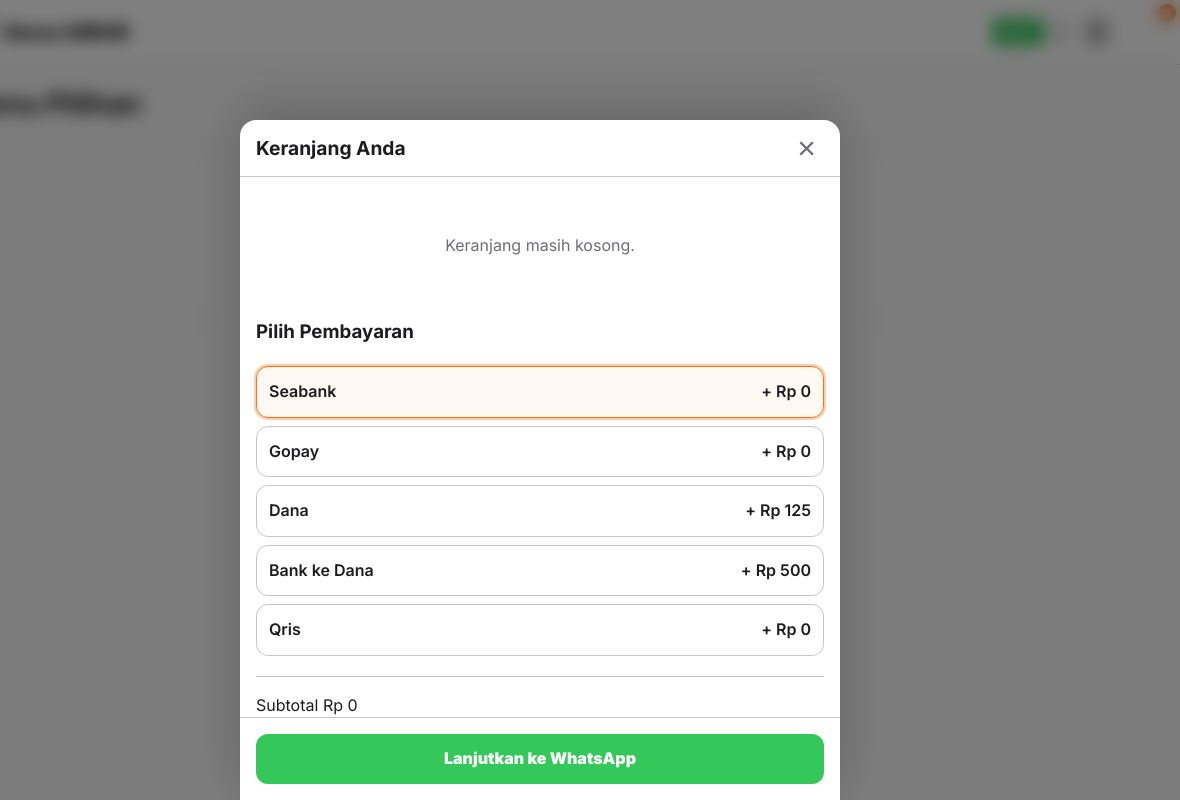
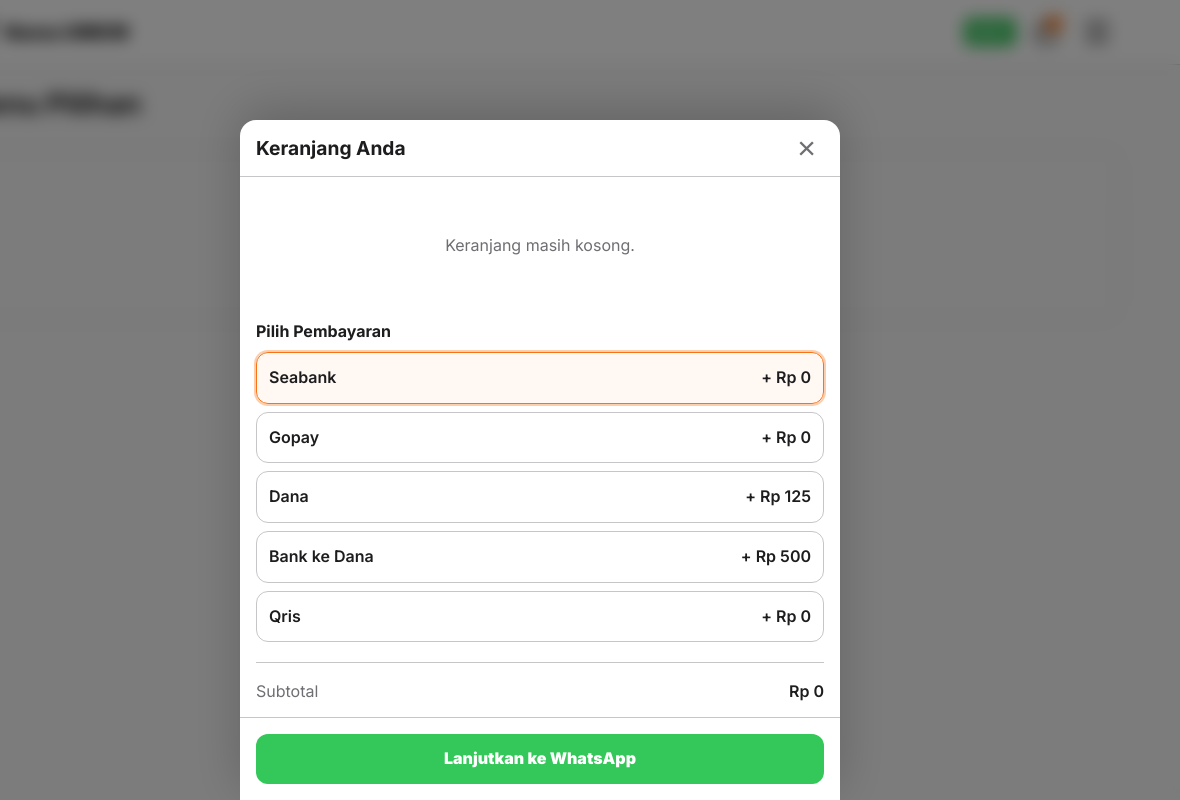
Before and after one commit to dartosugiarto/umkm, a plain HTML site: page index.html in a window 1280 px wide. Both pictures are taken after a click on the button "Keranjang". Shown: the full height of the page, 100-1280 px from the left. Drawn offline with Linux system fonts and the light colour scheme; no server answers.

Commit message:
Update index.html

```diff
--- a/index.html
+++ b/index.html
@@ -25,7 +25,7 @@
       </a>
       <div class="header-actions">
         <div id="headerStatusIndicator" class="status-badge closed">TUTUP</div>
-        <button class.="icon-btn cart-btn" id="cartBtn" type="button" aria-label="Keranjang">
+        <button class="icon-btn cart-btn" id="cartBtn" type="button" aria-label="Keranjang">
           <svg xmlns="http://www.w3.org/2000/svg" fill="none" viewBox="0 0 24 24" stroke-width="2" stroke="currentColor">
             <path stroke-linecap="round" stroke-linejoin="round" d="M15.75 10.5V6a3.75 3.75 0 10-7.5 0v4.5m11.356-1.993l1.263 12c.07.665-.45 1.243-1.119 1.243H4.25a1.125 1.125 0 01-1.12-1.243l1.264-12A1.125 1.125 0 015.513 7.5h12.974c.576 0 1.059.435 1.119 1.007zM8.625 10.5a.375.375 0 11-.75 0 .375.375 0 01.75 0zm7.5 0a.375.375 0 11-.75 0 .375.375 0 01.75 0z" />
           </svg>
@@ -41,7 +41,7 @@
   <aside class="sidebar" id="sidebarNav">
     <nav class="sidebar-nav">
       <a href="#" class="nav-item active" data-page="catalogPage">
-        <div class.="nav-icon">
+        <div class="nav-icon">
           <svg xmlns="http://www.w3.org/2000/svg" fill="none" viewBox="0 0 24 24" stroke-width="1.5" stroke="currentColor">
             <path stroke-linecap="round" stroke-linejoin="round" d="M12 6.042A8.967 8.967 0 006 3.75c-1.052 0-2.062.18-3 .512v14.25A8.987 8.987 0 016 18c2.305 0 4.408.867 6 2.292m0-14.25a8.966 8.966 0 016-2.292c1.052 0 2.062.18 3 .512v14.25A8.987 8.987 0 0018 18a8.967 8.967 0 00-6 2.292m0-14.25v14.25" />
           </svg>
@@ -49,7 +49,7 @@
         <span>Katalog</span>
       </a>
       <a href="#" class="nav-item" data-page="promoPage">
-        <div class.="nav-icon">
+        <div class="nav-icon">
           <svg xmlns="http://www.w3.org/2000/svg" fill="none" viewBox="0 0 24 24" stroke-width="1.5" stroke="currentColor">
             <path stroke-linecap="round" stroke-linejoin="round" d="M9.568 3H5.25A2.25 2.25 0 003 5.25v4.318c0 .597.237 1.17.659 1.591l9.581 9.581c.699.699 1.78.872 2.607.33a18.095 18.095 0 005.223-5.223c.542-.827.369-1.908-.33-2.607L11.16 3.66A2.25 2.25 0 009.568 3z" />
             <path stroke-linecap="round" stroke-linejoin="round" d="M6 6h.008v.008H6V6z" />
@@ -112,13 +112,13 @@
           <p>Keranjang masih kosong.</p>
         </div>
 
-        <div class.="payment-section">
+        <div class="payment-section">
           <h3>Pilih Pembayaran</h3>
           <div id="paymentOptionsContainer" class="payment-options"></div>
         </div>
 
         <div class="price-details">
-          <div class.="price-row">
+          <div class="price-row">
             <span>Subtotal</span>
             <span id="cartSubtotal"></span>
           </div>
@@ -126,7 +126,7 @@
             <span>Diskon (<span id="cartDiscountCode"></span>)</span>
             <span id="cartDiscountAmount"></span>
           </div>
-          <div class.="price-row">
+          <div class="price-row">
             <span>Biaya Transaksi</span>
             <span id="cartFee"></span>
           </div>
```
